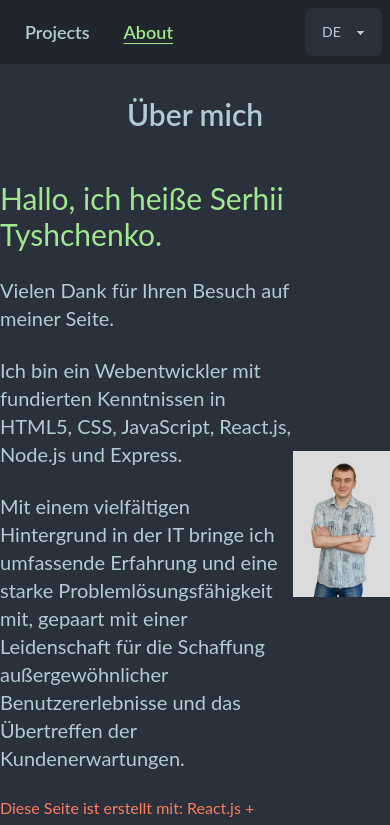
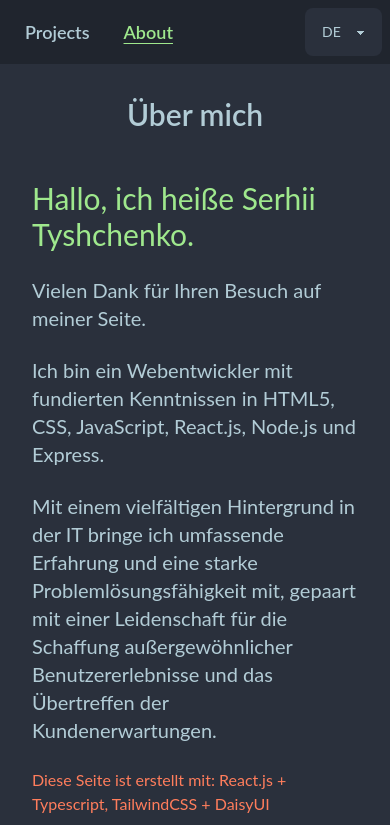
Before and after one commit to hexzoner/hex-portfolio, a React (Vite) app: page /about in a window 390 px wide. Shown: the top 825 px of the page. Built offline with nearby package versions, Linux system fonts and the light colour scheme.

Commit message:
responsive fixes

```diff
--- a/src/Components/About.tsx
+++ b/src/Components/About.tsx
@@ -49,8 +49,8 @@ export default function About() {
   return (
     <div className="min-h-screen bg-base-100 ">
       <p className="text-3xl font-semibold pt-8">{aboutMe.get(language)}</p>
-      <div className="bg-base-100 flex justify-evenly pt-12 flex-wrap">
-        <div className="text-left md:w-1/3 w-3/4 flex flex-col justify-center">
+      <div className="bg-base-100 flex justify-evenly pt-12 flex-wrap mb-16">
+        <div className="text-left flex flex-col justify-center px-8 max-w-xl">
           <p className="text-3xl text-primary">{intro.get(language)}</p> <br></br>
           <p className="text-xl">{introTank.get(language)}</p>
           <br />
@@ -61,7 +61,7 @@ export default function About() {
           <p className="text-secondary">{technologies.get(language)}</p>
           <br />
         </div>
-        <img className="w-1/4 object-scale-down rounded-3xl" src={me} alt="Serhii Tyshchenko" />
+        <img className="max-w-64 md:max-w-md rounded-3xl " src={me} alt="Serhii Tyshchenko" />
       </div>
     </div>
   );
```
